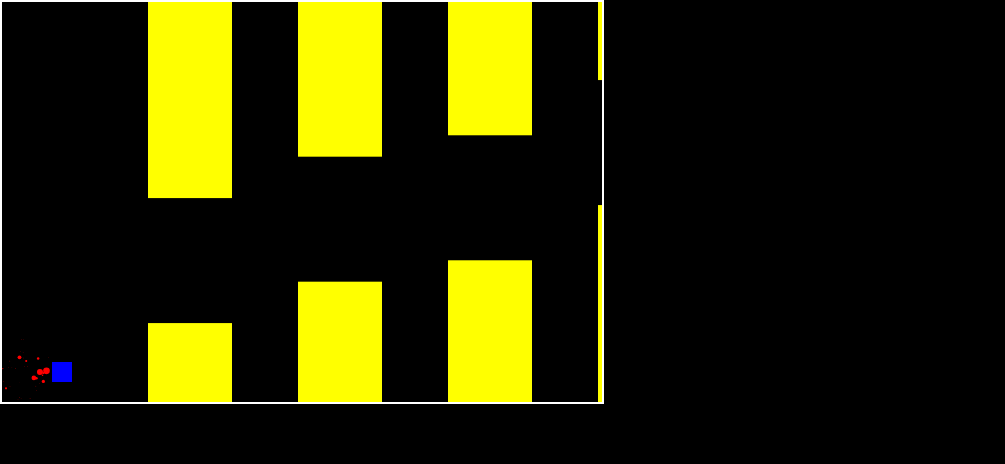
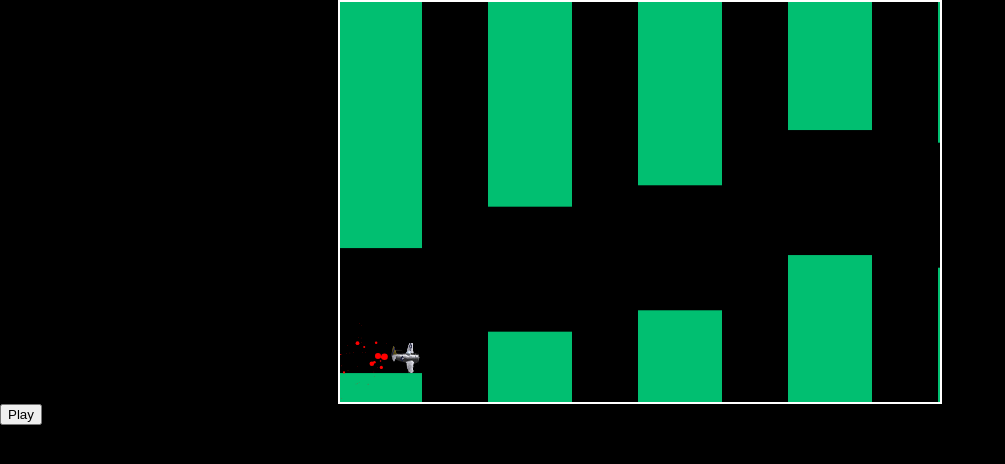
Before and after one commit to urreita9/coderHouse-copterGame, a plain HTML site: page index.html in a window 1280 px wide. Shown: the whole page, without its empty margins (0-1005 px from the left). Drawn offline with Linux system fonts and the light colour scheme.

Commit message:
Character, obstacles. Plane and collision sprites

```diff
--- a/character.js
+++ b/character.js
@@ -3,7 +3,8 @@ class Character {
 	constructor() {
 		this.x = 50;
 		this.y = 300;
-		this.size = 20;
+		this.size = 30;
+
 		this.movY = 0;
 		this.weight = 1;
 	}
@@ -33,8 +34,9 @@ class Character {
 		if (space) this.up();
 	}
 	draw() {
-		ctx.fillStyle = 'blue';
-		ctx.fillRect(this.x, this.y, this.size, this.size);
+		// ctx.fillStyle = 'blue';
+		// ctx.fillRect(this.x, this.y, this.size, this.size);
+		ctx.drawImage(plane, this.x, this.y, this.size, this.size);
 	}
 
 	// metodo que hace subir el personaje en el eje y
@@ -44,15 +46,3 @@ class Character {
 }
 
 const character = new Character();
-
-document.addEventListener('keydown', (event) => {
-	if (event.code === 'Space') {
-		space = true;
-	}
-});
-
-document.addEventListener('keyup', (event) => {
-	if (event.code === 'Space') {
-		space = false;
-	}
-});
--- a/index.html
+++ b/index.html
@@ -10,7 +10,9 @@
 	<body>
 		<canvas id="copter"></canvas>
 
+		<button id="play">Play</button>
 		<script src="./character.js"></script>
+		<script src="./smoke.js"></script>
 		<script src="./rectangles.js"></script>
 		<script src="./index.js"></script>
 	</body>
--- a/index.js
+++ b/index.js
@@ -1,7 +1,7 @@
 // ACCEDEMOS AL NODO Y SUS PROPIEDADES/METODOS mediante getContext() en 2d
 const canvas = document.getElementById('copter');
 const ctx = canvas.getContext('2d');
-
+const btn = document.getElementById('play');
 // EL CANVAS OCUPARA TODA LA PANTALLA (en etapa de desarrollo)
 canvas.width = 600;
 canvas.height = 400;
@@ -14,8 +14,39 @@ canvas.height = 400;
 // 	y: null,
 // };
 
+//GAMESTATE (to be changed)
+// let play = false;
+// canvas.addEventListener('click', () => handleState());
+// let gameState = {
+// 	current: 0,
+// 	ready: 0,
+// 	gameOver: 1,
+// };
+// const handleState = () => {
+// 	if (gameState.current === gameState.ready) {
+// 		ctx.clearRect(0, 0, canvas.width, canvas.height);
+// 		play = true;
+// 		animate();
+// 	}
+// 	// if (gameState.current === gameState.gameOver) {
+// 	// 	// ctx.clearRect(0, 0, canvas.width, canvas.height);
+// 	// 	gameState.current = gameState.ready;
+// 	// }
+// };
+
 // Guardamos como boolean si la tecla space esta siendo presionada o no
 let space = false;
+document.addEventListener('keydown', (event) => {
+	if (event.code === 'Space') {
+		space = true;
+	}
+});
+
+document.addEventListener('keyup', (event) => {
+	if (event.code === 'Space') {
+		space = false;
+	}
+});
 
 // Necesitamos una variable que nos sirva para establecer un intervalo
 // para la aparicion de los obstaculos
@@ -23,7 +54,11 @@ let space = false;
 let interval = 0;
 
 let difficult = 2;
+const collision = new Image();
+collision.src = './images/collision1.png';
 
+const plane = new Image();
+plane.src = './images/plane.png';
 // document.addEventListener('click', (event) => {
 // 	click.x = event.x;
 // 	click.y = event.y;
@@ -34,64 +69,22 @@ let difficult = 2;
 // 	}
 // });
 
-// Array vacio para almacenar las burbujas
-
-const smokeTrail = [];
-
-// CLASE BUBBLE, NOS DARA LUGAR PARA INSTANCIAR LAS BURBUJAS DE smokeTrail CON EL EVENTO CLICK
-
-class Bubble {
-	constructor() {
-		// coordenadas iniciales. Las mismas seran las del personaje.
-		// coord x le restamos 3 px para dejar un espacio entre el humo y el personaje
-		this.x = character.x - 3;
-		//coord y le sumamos la mitad del lado del personaje para que el humo salga del centro del mismo
-		this.y = character.y + character.size / 2;
-		// tamano random
-		this.size = Math.random() * 3 + 1;
-		// movimiento x negativo
-		this.movX = Math.random() * 3 * -1;
-		// movimiento y random
-		this.movY = Math.random() * 3 - 1.5;
-	}
-	// metodo para actualizar el movimiento y la posicion
-	update() {
-		//decrementamos x sumando el numero negativo de movX
-		this.x += this.movX;
-		// modificamos y
-		this.y += this.movY;
-		// vamos achicando las burbujas a medida que se desplazan
-		if (this.size > 0.3) this.size -= 0.1;
-	}
-	// metodo para dibujar
-	draw() {
-		// Asi se dibuja un cirulo en canvas
-		// por el momento las burbujas seran rojas
-		ctx.fillStyle = 'red';
-		//Declaramos el principio del trazo
-		ctx.beginPath();
-		// generamos un circulo arc(coord x, coord y, radio, eje principio de trazo, circunferencia)
-		ctx.arc(this.x, this.y, this.size, 0, Math.PI * 2);
-		// rellenamos el circulo de rojo
-		ctx.fill();
-	}
-}
-
-// funcion para manejar las actualizaciones y el dibujo del humo
-const handleSmoke = () => {
-	//agregamos burbujas al array smokeTrail
-	smokeTrail.unshift(new Bubble());
-	// recorremos el array
-	for (let i = 0; i < smokeTrail.length; i++) {
-		//actualizamos y dibujamos cada burbuja
-		smokeTrail[i].update();
-		smokeTrail[i].draw();
-	}
-	// NO DEJAMOS QUE EL ARRAY TENGA MAS DE 100 ELEMENTOS. CUANDO LO HACE, LE SACAMOS 20.
-	if (smokeTrail.length > 100) {
-		for (let i = 0; i < 20; i++) {
-			smokeTrail.pop(smokeTrail[i]);
+const handleCollision = () => {
+	for (let i = 0; i < rectanglesArray.length; i++) {
+		if (
+			(character.x + character.size > rectanglesArray[i].x &&
+				character.x < rectanglesArray[i].x + rectanglesArray[i].width &&
+				character.y < rectanglesArray[i].y + rectanglesArray[i].height &&
+				character.y + character.size > rectanglesArray[i].y) ||
+			(character.x + character.size > rectanglesArray[i].x &&
+				character.x < rectanglesArray[i].x + rectanglesArray[i].width &&
+				character.y < rectanglesArray[i].bottom + rectanglesArray[i].height &&
+				character.y + character.size > rectanglesArray[i].bottom)
+		) {
+			ctx.drawImage(collision, character.x + 10, character.y - 10, 40, 40);
+			return true;
 		}
+		// COLLISION BOTTOM
 	}
 };
 // funcion importantisima. Limpia el canvas mediante clearRect(coord x inicial, coord y inicial, hasta donde en x, hasta donde en y), ejecuta
@@ -99,12 +92,23 @@ const handleSmoke = () => {
 const animate = () => {
 	ctx.clearRect(0, 0, canvas.width, canvas.height);
 
-	character.update();
-	character.draw();
-	handleSmoke();
-	interval++;
+	if (play) {
+		handleRectangles();
 
-	handleRectangles();
+		character.update();
+		character.draw();
+		handleSmoke();
+		handleCollision();
+		if (handleCollision()) {
+			interval = 0;
+			// gameState.current = gameState.gameOver;
+			console.log(gameState);
+			play = false;
+			return;
+		}
+
+		interval++;
+	}
 	requestAnimationFrame(animate);
 };
 animate();
--- a/rectangles.js
+++ b/rectangles.js
@@ -5,7 +5,7 @@ class Rectangles {
 		this.x = canvas.width;
 		this.maxY = -150;
 		this.y = this.maxY * (Math.random() + 1);
-		this.height = 350;
+		this.height = 400;
 		this.hole = 125;
 		this.width = 84;
 		this.bottom = this.y + this.height + this.hole;
@@ -14,27 +14,11 @@ class Rectangles {
 	update() {
 		this.x -= 2;
 		// COLISSION TOP
-		if (
-			character.x + character.size > this.x &&
-			character.x < this.x + this.width &&
-			character.y < this.y + this.height &&
-			character.y + character.size > this.y
-		) {
-			console.log('collision top');
-		}
-		// COLLISION BOTTOM
-		if (
-			character.x + character.size > this.x &&
-			character.x < this.x + this.width &&
-			character.y < this.bottom + this.height &&
-			character.y + character.size > this.bottom
-		) {
-			console.log('collision bottom');
-		}
+
 		this.draw();
 	}
 	draw() {
-		ctx.fillStyle = 'yellow';
+		ctx.fillStyle = 'rgb(1, 191, 113)';
 		ctx.fillRect(this.x, this.y, this.width, this.height);
 		ctx.fillRect(this.x, this.bottom, this.width, this.height);
 	}
--- /dev/null
+++ b/smoke.js
@@ -0,0 +1,60 @@
+// Array vacio para almacenar las burbujas
+
+const smokeTrail = [];
+
+// CLASE BUBBLE, NOS DARA LUGAR PARA INSTANCIAR LAS BURBUJAS DE smokeTrail CON EL EVENTO CLICK
+
+class Bubble {
+	constructor() {
+		// coordenadas iniciales. Las mismas seran las del personaje.
+		// coord x le restamos 3 px para dejar un espacio entre el humo y el personaje
+		this.x = character.x - 3;
+		//coord y le sumamos la mitad del lado del personaje para que el humo salga del centro del mismo
+		this.y = character.y + character.size / 2;
+		// tamano random
+		this.size = Math.random() * 3 + 1;
+		// movimiento x negativo
+		this.movX = Math.random() * 3 * -1;
+		// movimiento y random
+		this.movY = Math.random() * 3 - 1.5;
+	}
+	// metodo para actualizar el movimiento y la posicion
+	update() {
+		//decrementamos x sumando el numero negativo de movX
+		this.x += this.movX;
+		// modificamos y
+		this.y += this.movY;
+		// vamos achicando las burbujas a medida que se desplazan
+		if (this.size > 0.3) this.size -= 0.1;
+	}
+	// metodo para dibujar
+	draw() {
+		// Asi se dibuja un cirulo en canvas
+		// por el momento las burbujas seran rojas
+		ctx.fillStyle = 'red';
+		//Declaramos el principio del trazo
+		ctx.beginPath();
+		// generamos un circulo arc(coord x, coord y, radio, eje principio de trazo, circunferencia)
+		ctx.arc(this.x, this.y, this.size, 0, Math.PI * 2);
+		// rellenamos el circulo de rojo
+		ctx.fill();
+	}
+}
+
+// funcion para manejar las actualizaciones y el dibujo del humo
+const handleSmoke = () => {
+	//agregamos burbujas al array smokeTrail
+	smokeTrail.unshift(new Bubble());
+	// recorremos el array
+	for (let i = 0; i < smokeTrail.length; i++) {
+		//actualizamos y dibujamos cada burbuja
+		smokeTrail[i].update();
+		smokeTrail[i].draw();
+	}
+	// NO DEJAMOS QUE EL ARRAY TENGA MAS DE 100 ELEMENTOS. CUANDO LO HACE, LE SACAMOS 20.
+	if (smokeTrail.length > 100) {
+		for (let i = 0; i < 20; i++) {
+			smokeTrail.pop(smokeTrail[i]);
+		}
+	}
+};
--- a/styles.css
+++ b/styles.css
@@ -7,4 +7,6 @@ body {
 
 #copter {
 	border: 2px solid white;
+	display: block;
+	margin: 0 auto;
 }
```
Also changed, not shown: images/collision1.png (added), images/plane.png (added).
